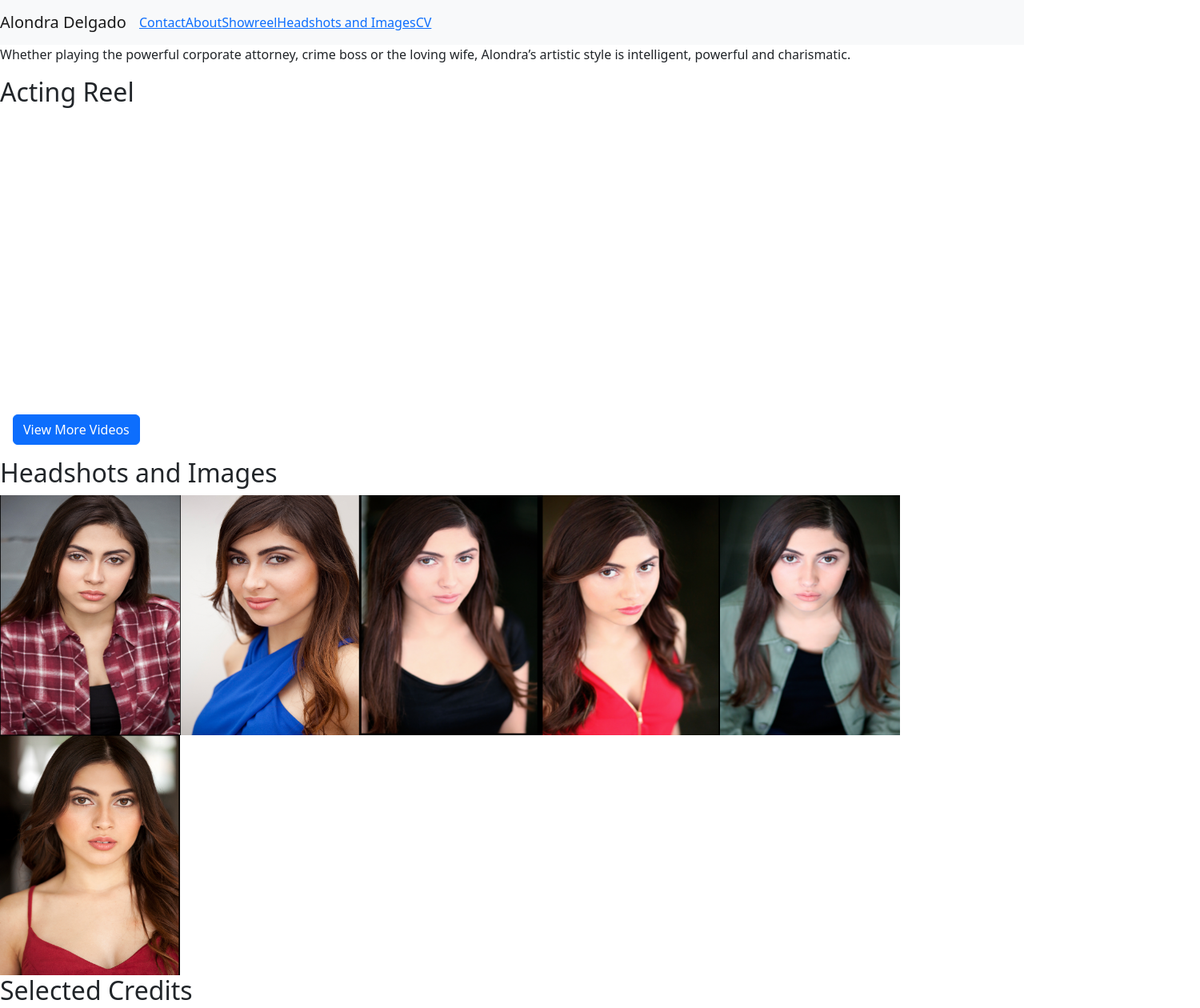
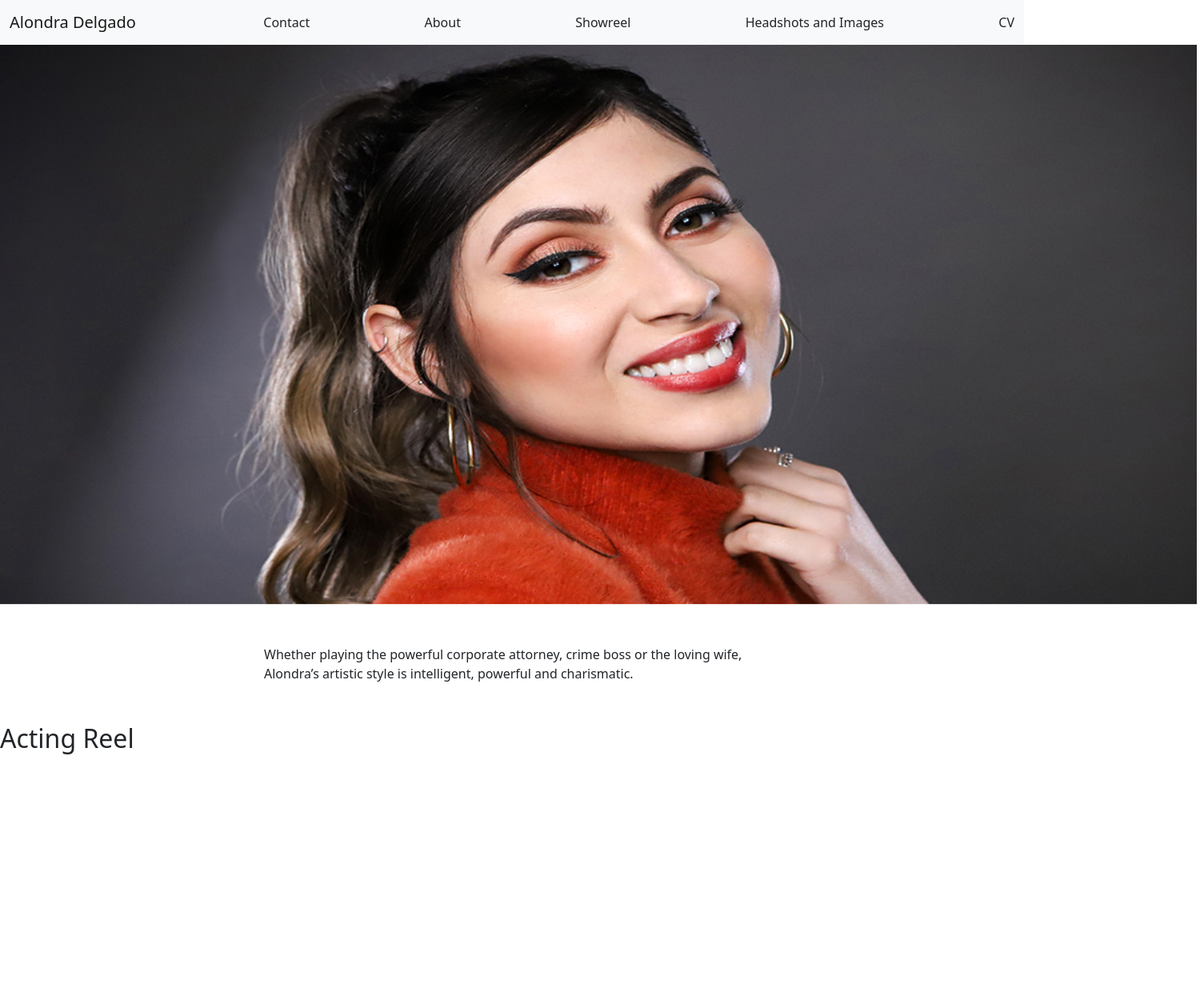
Before and after one commit to dudahamilton/acting-web, a Next.js app in the folder acting-web/: page / in a window 1280 px wide. Shown: the top 1260 px of the page at 80% size, 1500 px wide, since content can reach past the window. Built offline with nearby package versions, Linux system fonts and the light colour scheme.

Commit message:
addas banner and style sheets are working

```diff
--- a/acting-web/components/Navbar.js
+++ b/acting-web/components/Navbar.js
@@ -4,32 +4,34 @@ import styles from '@/styles/Navbar.module.css'
 export default function Navbar() {
     return (
         <nav class="navbar navbar-expand-lg navbar-light bg-light">
-            <Link href="/" class="navbar-brand">
+            <div class='container-fluid'>
+            <Link href="/" class="navbar-brand" >
                 {/* links take any child components */}
                 Alondra Delgado
             </Link>
 
-            <Link href="/">
+
+            <Link href="/" class="nav-link nav-item">
                 Contact
 
             </Link>
 
-            <Link href="/">
+            <Link href="/" class="nav-link nav-item">
                 {/* links take any child components */}
                 About
             </Link>
 
-            <Link href="/">
+            <Link href="/" class="nav-link">
                 {/* links take any child components */}
                 Showreel
             </Link>
 
-            <Link href="/">
+            <Link href="/" class="nav-link">
                 {/* links take any child components */}
                 Headshots and Images
             </Link>
 
-            <Link href="/">
+            <Link href="/" class="nav-link">
                 {/* links take any child components */}
                 CV
             </Link>
@@ -45,6 +47,7 @@ export default function Navbar() {
             >
                 see my github
             </a> */}
+            </div>
         </nav>
     )
 }
--- a/acting-web/pages/index.js
+++ b/acting-web/pages/index.js
@@ -19,7 +19,16 @@ export default function Home() {
       </Head>
       <main className={styles.main}>
 
-        <p>Whether playing the powerful corporate attorney, crime boss or the loving wife, Alondra’s artistic style is intelligent, powerful and charismatic. </p>
+      <Image
+        src='/pictures/alondra7.png'
+        alt='Alondra Headshot'
+        width='1500'
+        height='700' />
+
+        <div className={styles.coolText}>
+        <p className={styles.firstImage}>Whether playing the powerful corporate attorney, crime boss or the loving wife, Alondra’s artistic style is intelligent, powerful and charismatic. </p>
+        </div>
+
         <div>
           <h2>Acting Reel</h2>
           <ReactPlayer url='https://www.youtube.com/watch?v=XVh8Q695rCo' />
@@ -170,6 +179,7 @@ export default function Home() {
         When I deliver that package of creative art to an audience, then see its impact — it comes alive as power and beauty in the same breath.</p>
 
       </main>
+
       <Footer />
     </>
   )
--- a/acting-web/styles/Home.module.css
+++ b/acting-web/styles/Home.module.css
@@ -1 +1,10 @@
 /* Here goes styling for the main page  */
+
+.firstImage{
+    margin: 50px;
+}
+.coolText{
+    width: 720px;
+    display: flex;
+    margin: 0 auto;
+}
--- a/acting-web/styles/globals.css
+++ b/acting-web/styles/globals.css
@@ -1 +1,5 @@
 /* Here goes styling for global (whole page) */
+/* body {
+    background-color: black ;
+    color:pink;
+} */
```
Also changed, not shown: acting-web/public/pictures/alondra7.png (added).
